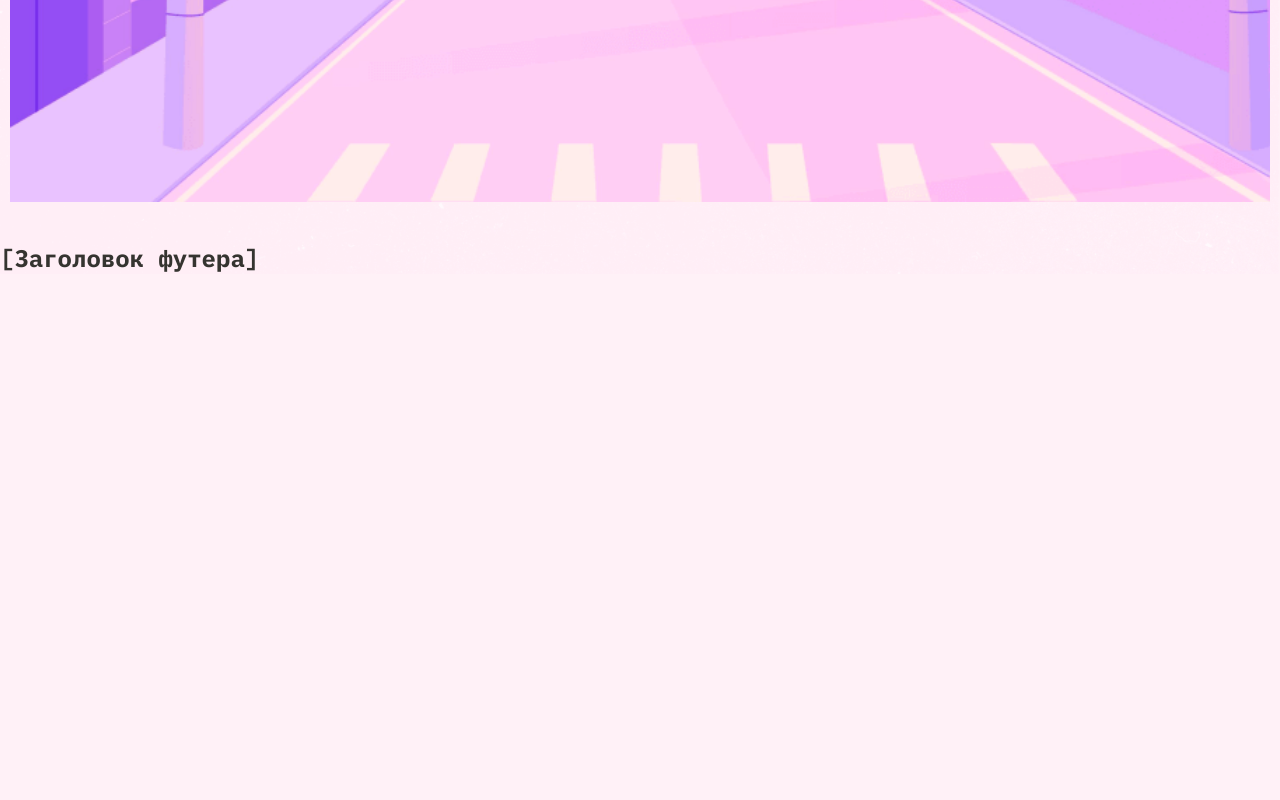
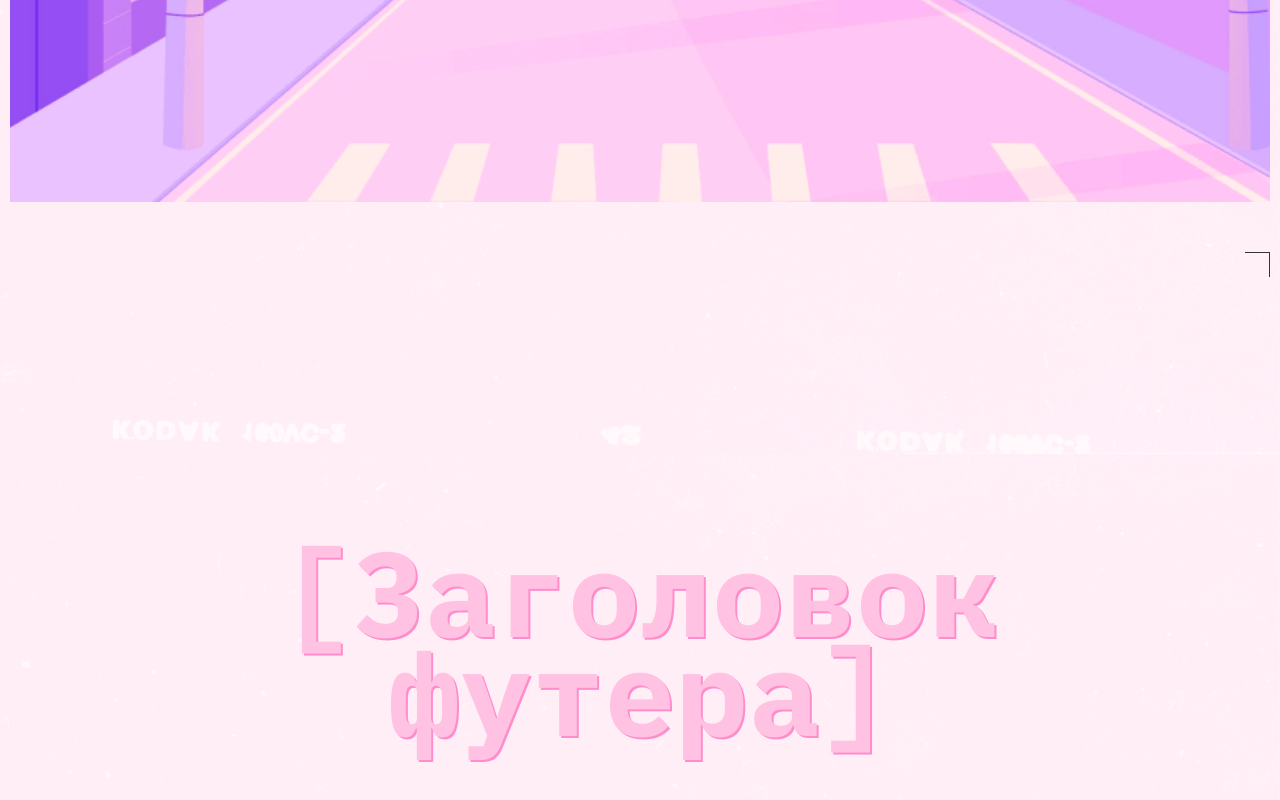
Before and after one commit to Andrew6869/slozhno-sosredotochitsya-ad, a plain HTML site: page index.html in a window 1280 px wide. Shown: the part 5946-6746 px from the top of the page. Before the commit the page ends 6220 px from the top, so only its background shows below. Drawn offline with Linux system fonts and the light colour scheme.

Commit message:
сверстать footer

```diff
--- a/styles/style.css
+++ b/styles/style.css
@@ -168,3 +168,20 @@ body {
     object-fit: cover;
     object-position: center;
 }
+
+.footer {
+    height: 100vh;
+    min-height: 668px;
+    display: grid;
+    place-items: center;
+    position: relative;
+    padding: 20px 10px;
+}
+
+.footer__title {
+    font-size: clamp(7.25rem, 7.0115rem + 1.0178vw, 7.5rem);
+    line-height: 0.825;
+    color: var(--title-color, #ffc2e2);
+    text-shadow: 2px 2px 0 var(--accent-color, #ff8dcb);
+    text-align: center;
+}
```
